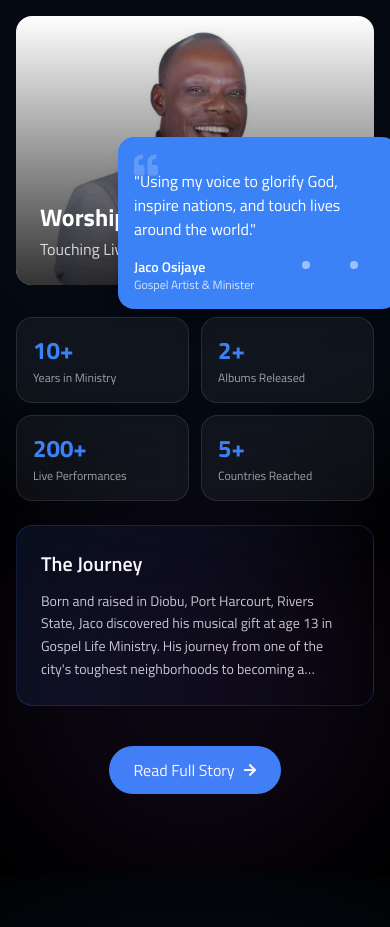
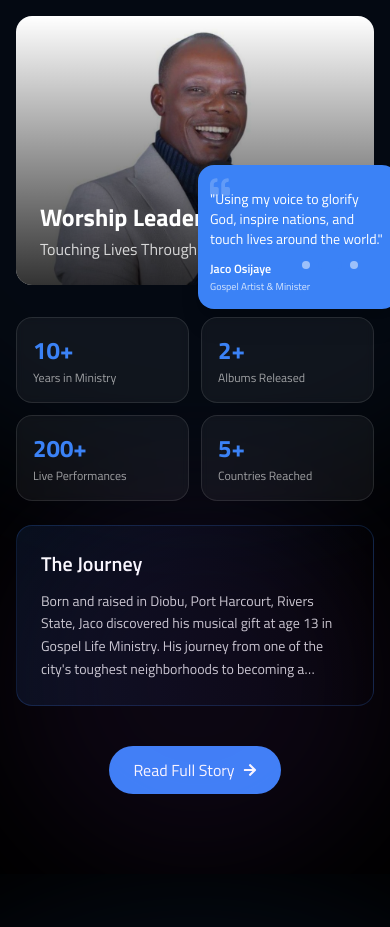
Before and after one commit to jgomputing/jaco, a Next.js app: page / in a window 390 px wide. Shown: the part 1140-2067 px from the top of the page. Built offline with nearby package versions, Linux system fonts and the light colour scheme.

Commit message:
Improve responsiveness of About Section quote component

```diff
--- a/components/sections/AboutSection.tsx
+++ b/components/sections/AboutSection.tsx
@@ -138,16 +138,16 @@ export default function AboutSection() {
               whileInView={{ opacity: 1, y: 0 }}
               viewport={{ once: true }}
               transition={{ delay: 0.2 }}
-              className="absolute -bottom-6 -right-6 bg-[#3b82f6] p-4 rounded-2xl shadow-xl max-w-[280px]"
+              className="absolute -bottom-6 -right-6 sm:-bottom-6 sm:-right-6 bg-[#3b82f6] p-3 sm:p-4 rounded-2xl shadow-xl max-w-[200px] sm:max-w-[280px] text-sm sm:text-base"
             >
-              <FaQuoteLeft className="text-white/20 text-2xl absolute top-4 left-4" />
-              <p className="text-white text-base font-medium relative z-10 mt-4">
+              <FaQuoteLeft className="text-white/20 text-xl sm:text-2xl absolute top-3 sm:top-4 left-3 sm:left-4" />
+              <p className="text-white text-sm sm:text-base font-medium relative z-10 mt-3 sm:mt-4">
                 "Using my voice to glorify God, inspire nations, and touch lives around the world."
               </p>
-              <div className="mt-4 flex items-center gap-3">
+              <div className="mt-3 sm:mt-4 flex items-center gap-2 sm:gap-3">
                 <div className="text-white">
-                  <div className="font-semibold text-sm">Jaco Osijaye</div>
-                  <div className="text-xs text-white/80">Gospel Artist & Minister</div>
+                  <div className="font-semibold text-xs sm:text-sm">Jaco Osijaye</div>
+                  <div className="text-[10px] sm:text-xs text-white/80">Gospel Artist & Minister</div>
                 </div>
               </div>
             </motion.div>
```
